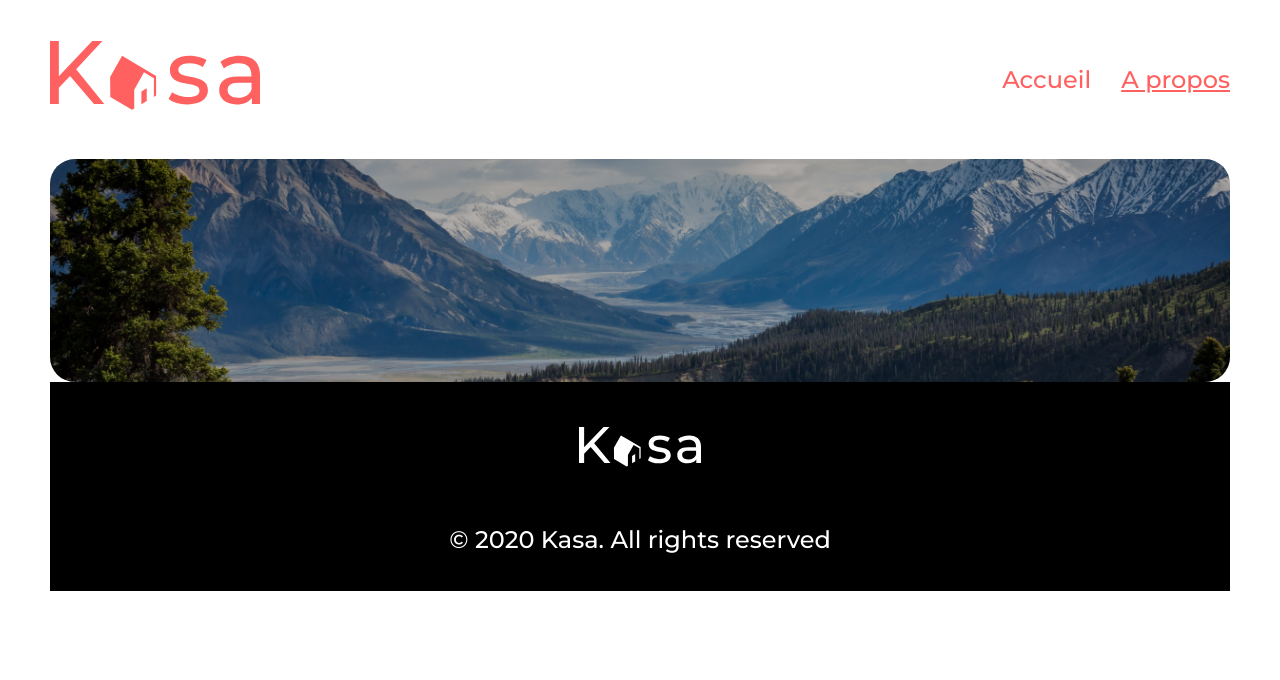
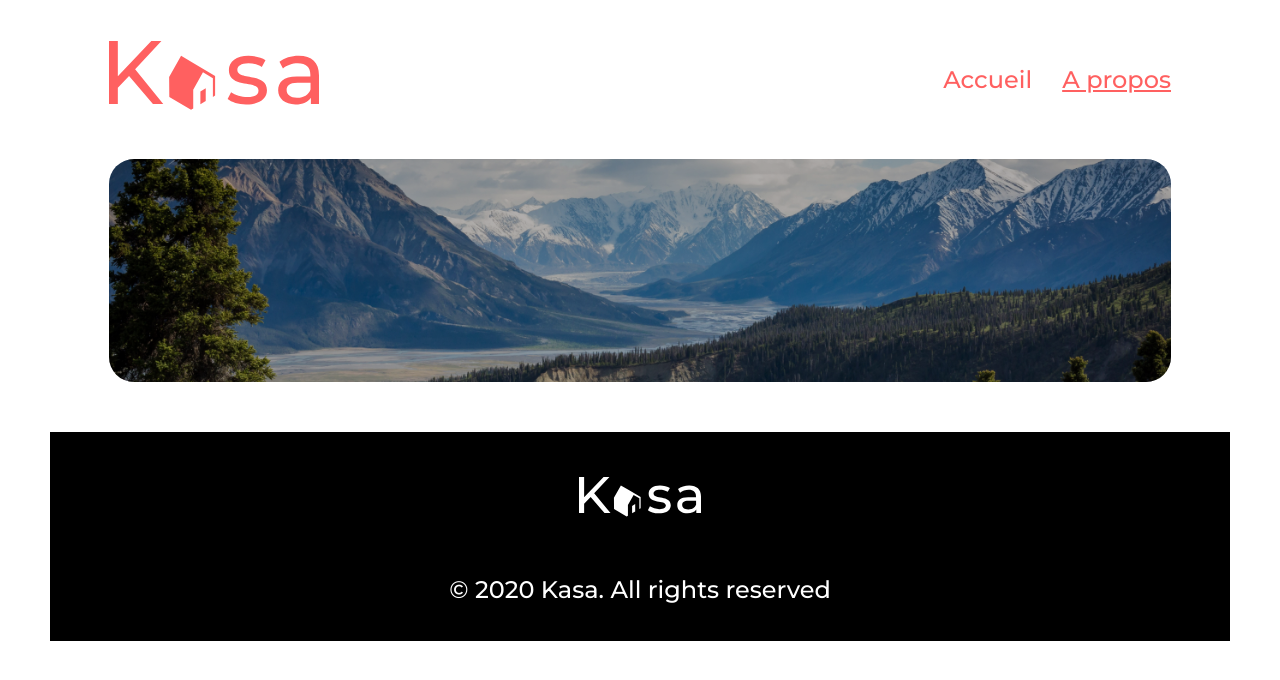
Before and after one commit to Pioupiou325/OCProject_6, a React (Create React App) app: page /about in a window 1280 px wide. Shown: the top 680 px of the page. Built offline with nearby package versions, Linux system fonts and the light colour scheme.

Commit message:
width:90% except footer to margin

```diff
--- a/src/styles/card.scss
+++ b/src/styles/card.scss
@@ -1,4 +1,5 @@
 .card {
+  width:90%;
 
   & ul {
     display: flex;
@@ -10,6 +11,7 @@
     margin:0;
     border-radius: 25px;
     margin-top: 50px;
+    padding-bottom: 50px;
 
     & a{
       width:30%;
--- a/src/styles/footer.scss
+++ b/src/styles/footer.scss
@@ -2,14 +2,13 @@
 
 .footer {
 
-  top:100%;
-  //  margin-bottom: 0;
+
+   margin-top: 50px;
   width: 100%;
   height: 209px;
   background-color: black;
   text-align: center;
-  // position: fixed;
-  position:bottom ;
+  bottom: 0;
   & .logtext {
    padding-top: 45px;
 
--- a/src/styles/navigation.scss
+++ b/src/styles/navigation.scss
@@ -1,8 +1,8 @@
 .navigation {
+  width:90%;
   margin-top: 20px;
   margin-bottom:20px;
-    // margin-left: 50px;
-  // margin-right: 50px;
+
   display: flex;
   align-items: center;
   & .active{
--- a/src/styles/photoBanner.scss
+++ b/src/styles/photoBanner.scss
@@ -1,7 +1,7 @@
 .photoBanner {
+  width:90%;
    margin-top: 20px;
-  //  margin-left: 50px;
-  //  margin-right: 50px;
+
    height: 223px;
    position: relative;
 
```
Also changed, not shown: src/pages/Formlogement.js (+9 -6 lines).
